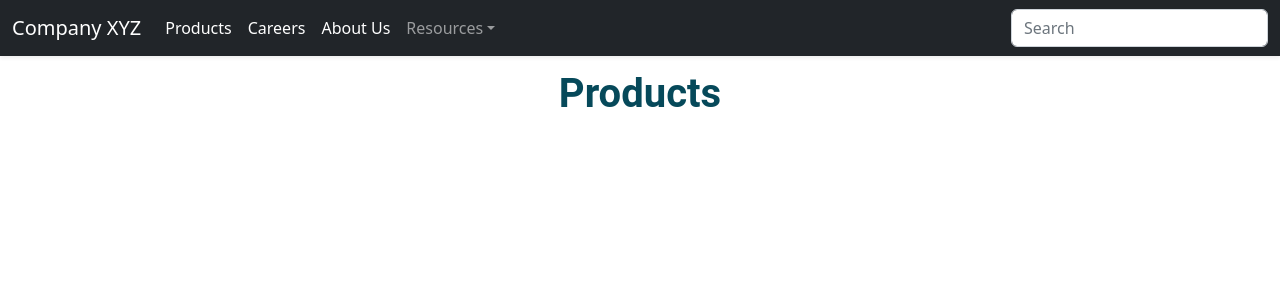
After one commit to obmbane/my-web-app, a Flask app: page /products in a window 1280 px wide. The commit adds this page. Shown: the top 300 px of the page. Run offline with Flask 2, Linux system fonts and the light colour scheme.

Commit message:
Added new pages and links to the header

```diff
--- a/src/app.py
+++ b/src/app.py
@@ -1,13 +1,32 @@
-from flask import Flask, render_template
+from flask import Flask, render_template,jsonify
 
 app = Flask(__name__)
 
 JOBS = [{'ID': 1, 'Title': 'Data Scientist', 'Location': 'Johannesburg, RSA', 'Salary': 'R 850 000 pa'},{'ID': 2, 'Title': 'Software Engineer', 'Location': 'New York, USA', 'Salary': '$ 120 000 pa'}, {'ID': 3, 'Title': 'Business Analyst', 'Location': 'London, UK', 'Salary': '£ 110 000 pa'},{'ID': 4, 'Title': 'Cloud Engineer', 'Location': 'Cape Town, RSA','Salary': 'R 950 000 pa'}]
 
+
 @app.route("/")
-def hello_world():
-    return render_template('home.html', jobs=JOBS)
+def root_page():
+    return render_template('root.html')
 
+@app.route("/about")
+def home_page():
+    return render_template('about.html')
+
+
+@app.route("/products")
+def product_data():
+    return render_template('products.html')
+
+
+@app.route("/careers")
+def careers_data():
+    return render_template('careers.html', jobs=JOBS)
+
+
+@app.route("/raw")
+def raw_data():
+    return jsonify(JOBS)
 
 if __name__=='__main__':
     app.run(host='0.0.0.0',debug=True)
--- /dev/null
+++ b/src/templates/bootstrap.html
@@ -0,0 +1,5 @@
+<meta charset="utf-8">
+<meta name="viewport" content="width=device-width, initial-scale=1">
+
+
+<link href="https://cdn.jsdelivr.net/npm/bootstrap@5.2.3/dist/css/bootstrap.min.css" rel="stylesheet" integrity="sha384-rbsA2VBKQhggwzxH7pPCaAqO46MgnOM80zW1RWuH61DGLwZJEdK2Kadq2F9CUG65" crossorigin="anonymous">
--- a/src/templates/home.html
+++ b/src/templates/careers.html
@@ -4,7 +4,7 @@
 
     <head>
 
-        <title> Comapny XYZ </title>
+        <title> XYZ Careers </title>
 
 
 
@@ -13,8 +13,8 @@
 
 
         <link href="https://cdn.jsdelivr.net/npm/bootstrap@5.2.3/dist/css/bootstrap.min.css" rel="stylesheet" integrity="sha384-rbsA2VBKQhggwzxH7pPCaAqO46MgnOM80zW1RWuH61DGLwZJEdK2Kadq2F9CUG65" crossorigin="anonymous">
+
         <style>
-
             h2 {
             text-align: center;
             color:rgb(6, 73, 90);
--- a/src/templates/header.html
+++ b/src/templates/header.html
@@ -1,20 +1,22 @@
 <nav class="navbar navbar-expand-lg navbar-dark bg-dark shadow-sm fixed-top" aria-label="Fifth navbar example">
     <div class="container-fluid">
-      <a class="navbar-brand" href="#">Company XYZ</a>
+      <a class="navbar-brand" href="/">Company XYZ</a>
       <button class="navbar-toggler" type="button" data-bs-toggle="collapse" data-bs-target="#navbarsExample05" aria-controls="navbarsExample05" aria-expanded="false" aria-label="Toggle navigation">
         <span class="navbar-toggler-icon"></span>
       </button>
 
       <div class="collapse navbar-collapse" id="navbarsExample05">
         <ul class="navbar-nav me-auto mb-2 mb-lg-0">
-          <li class="nav-item">
-            <a class="nav-link active" aria-current="page" href="#">Home</a>
+
           </li>
           <li class="nav-item">
-            <a class="nav-link active" href="#">Products</a>
+            <a class="nav-link active" href="/products">Products</a>
           </li>
           <li class="nav-item">
-            <a class="nav-link active">Careers</a>
+            <a class="nav-link active" href="/careers">Careers</a>
+          <li class="nav-item">
+            <a class="nav-link active" href="/about">About Us</a>
+
           </li>
           <li class="nav-item dropdown">
             <a class="nav-link dropdown-toggle" href="#" data-bs-toggle="dropdown" aria-expanded="false">Resources</a>
--- /dev/null
+++ b/src/templates/products.html
@@ -0,0 +1,29 @@
+<!DOCTYPE html>
+
+<html>
+
+<head>
+
+    <title> XYZ Products </title>
+
+    <meta charset="utf-8">
+    <meta name="viewport" content="width=device-width, initial-scale=1">
+
+
+    <link href="https://cdn.jsdelivr.net/npm/bootstrap@5.2.3/dist/css/bootstrap.min.css" rel="stylesheet" integrity="sha384-rbsA2VBKQhggwzxH7pPCaAqO46MgnOM80zW1RWuH61DGLwZJEdK2Kadq2F9CUG65" crossorigin="anonymous">
+
+    <style>
+            h1 {
+                color:rgb(6, 73, 90);
+            }
+    </style>
+</head>
+
+    {% include 'header.html' %}
+    <div class="container-fluid" style="font-family: Roboto;">
+    <h1 class="text-center fw-bold" style="margin-top: 70px;">
+        Products
+    </h1>
+
+    </div>
+</html>
```
Also changed, not shown: kubernetes/deployment.yaml (added, +21 -0 lines), kubernetes/service.yaml (added, +12 -0 lines), src/templates/about.html (added, +26 -0 lines), src/templates/root.html (added, +26 -0 lines).
